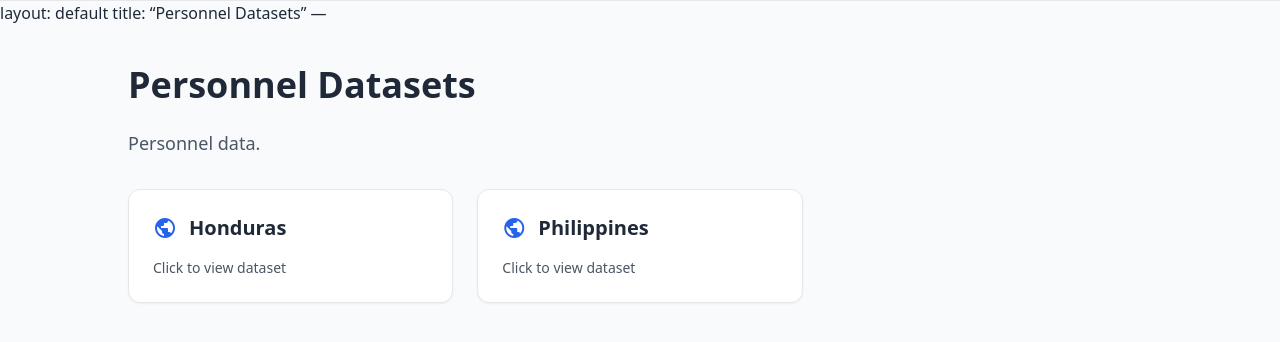
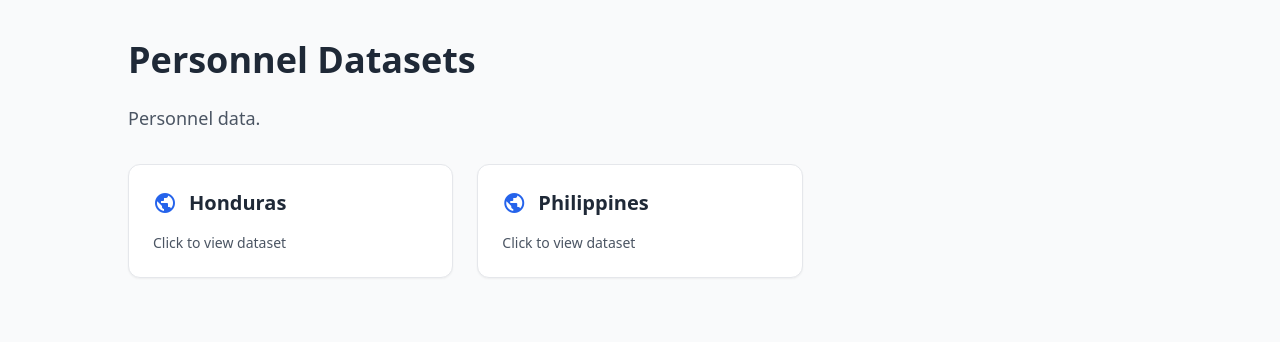
Before and after one commit to heatherbaier/global-education-observatory, a Jekyll site: the page built from themes/personnel.md, in a window 1280 px wide. Shown: the top 342 px of the page. Built offline with Jekyll 4.4.1, drawn with Linux system fonts in a browser that asks for light colours; nearby versions of some CDN libraries; our own code applies the rules of GitHub Pages for plain Markdown files.

Commit message:
initial commit

```diff
--- a/themes/personnel.md
+++ b/themes/personnel.md
@@ -1,27 +1,3 @@
-<!-- ---
-layout: default
-title: "Personnel Datasets"
----
-
-<div class="max-w-4xl mx-auto py-10">
-  <h1 class="text-3xl font-bold mb-6">Personnel Datasets</h1>
-
-  <p class="text-gray-600 mb-6">
-    Countries with personnel/teacher datasets:
-  </p>
-
-  <ul class="space-y-3">
-    {% for item in site.personnel %}
-      <li>
-        <a href="{{ site.baseurl }}{{ item.url }}"
-           class="text-blue-600 hover:text-blue-800 text-lg">
-          {{ item.country }}
-        </a>
-      </li>
-    {% endfor %}
-  </ul>
-</div> -->
-
 ---
 layout: default
 title: "Personnel Datasets"
```
